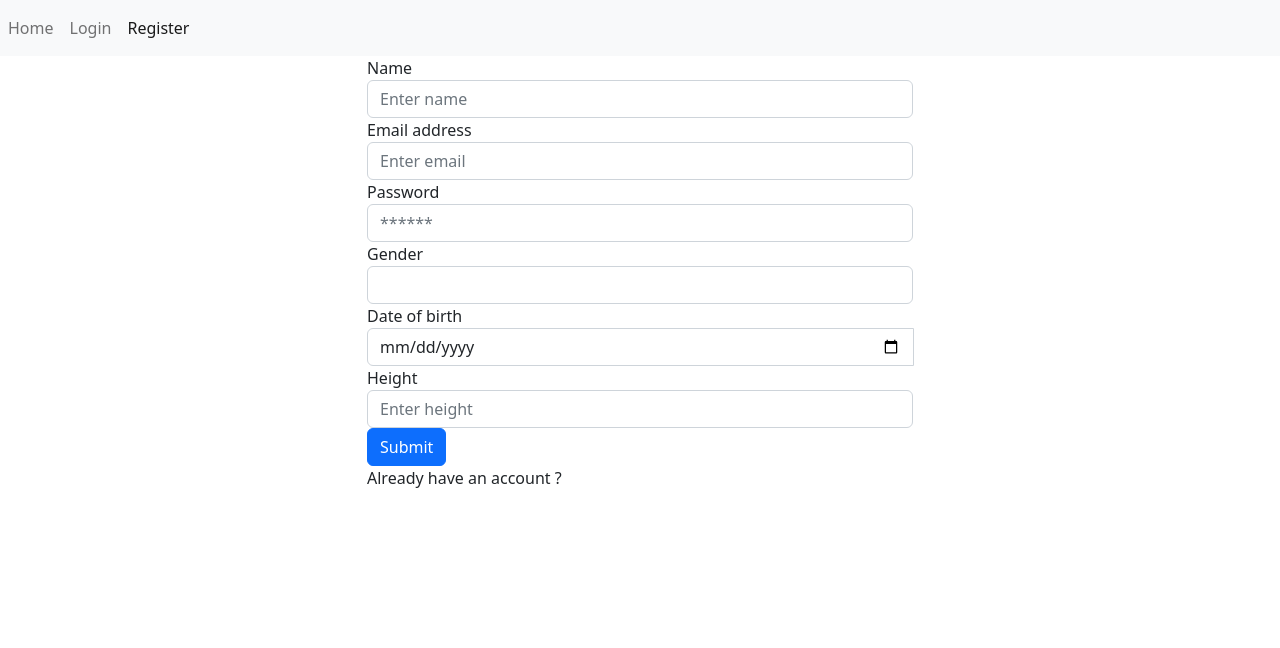
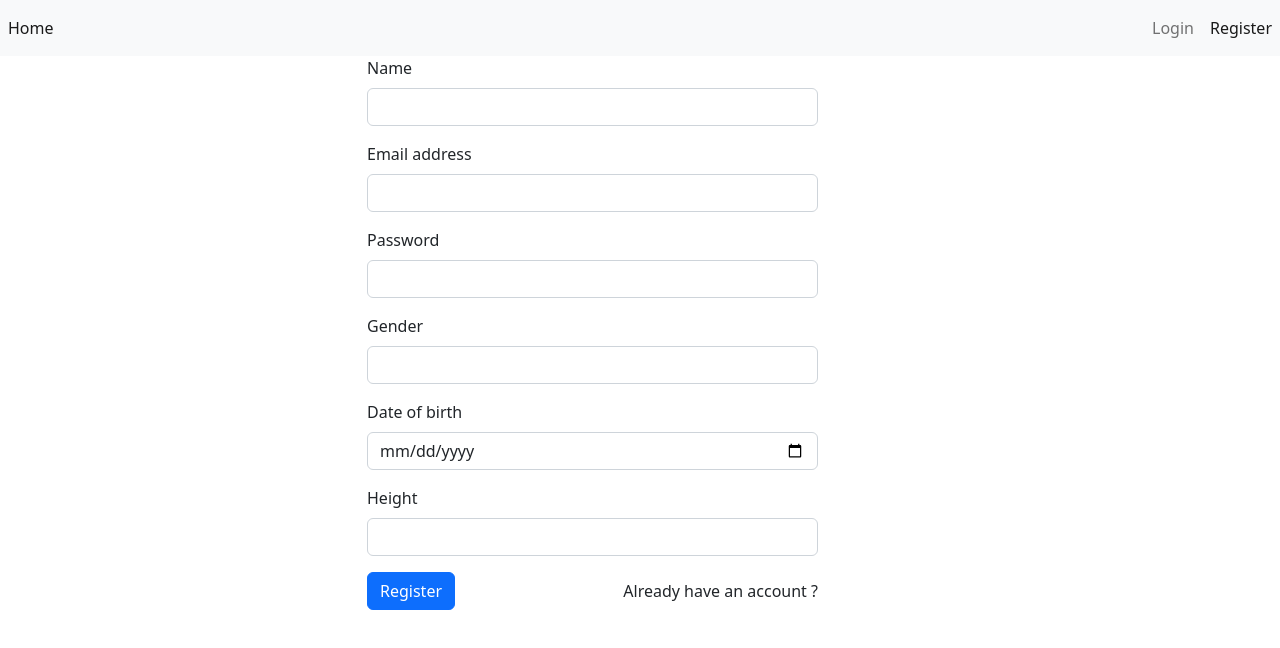
Before and after one commit to cailqk/my_progress_frontend, a React (Vite) app: page /register in a window 1280 px wide. Shown: the top 648 px of the page. Built offline with nearby package versions, Linux system fonts and the light colour scheme.

Commit message:
Create store. Implement login, register and logout with redux. Dynamic navbar

```diff
--- a/package.json
+++ b/package.json
@@ -10,8 +10,10 @@
     "preview": "vite preview"
   },
   "dependencies": {
+    "@reduxjs/toolkit": "^1.9.5",
     "react": "^18.2.0",
     "react-dom": "^18.2.0",
+    "react-redux": "^8.0.5",
     "react-router-dom": "^6.11.2"
   },
   "devDependencies": {
--- a/src/components/Auth/Login.tsx
+++ b/src/components/Auth/Login.tsx
@@ -1,55 +1,68 @@
 import { useState } from "react";
+import { useNavigate } from "react-router-dom";
+import { logActions } from "../../store/user-slice";
+import { useDispatch } from "react-redux";
+
 import * as api from "../../requests/API";
+
 
 const Login = () => {
   const [email, setEmail] = useState("");
-  const [pass, setPass] = useState("");
+  const [password, setPassword] = useState("");
+  const dispatch = useDispatch();
+  const navigate = useNavigate();
 
   const submitHandler = async (e: React.FormEvent<HTMLFormElement>) => {
     e.preventDefault();
 
-    if (email === "" || pass === "") {
+    if (email === "" || password === "") {
       return window.alert("Please fill all the fields!");
     }
-    await api.post("auth", {
+
+    const token = await api.post("auth", {
       email: email,
-      password: pass,
+      password: password,
     });
 
-    setEmail("");
-    setPass("");
+    localStorage.setItem("token", token["access_token"]);
+    dispatch(logActions.toggle())
+    navigate("/");
   };
 
   return (
     <div className="row">
       <div className="col-md-5 offset-md-3">
         <form onSubmit={submitHandler}>
-          <div className="form-group">
-            <label htmlFor="exampleInputEmail1">Email address</label>
+        <div className="mb-3">
+            <label htmlFor="emailInput" className="form-label">
+              Email address
+            </label>
             <input
               type="email"
               className="form-control"
-              id="exampleInputEmail1"
+              id="emailInput"
               aria-describedby="emailHelp"
-              placeholder="Enter email"
-              onChange={(e: any) => setEmail(e.target.value)}
+              value={email}
+              onChange={(e) => setEmail(e.target.value)}
             />
           </div>
-          <div className="form-group">
-            <label htmlFor="exampleInputPassword1">Password</label>
+          <div className="mb-3">
+            <label htmlFor="passwordInput" className="form-label">
+              Password
+            </label>
             <input
               type="password"
               className="form-control"
-              id="exampleInputPassword1"
-              placeholder="******"
-              onChange={(e: any) => setPass(e.target.value)}
+              id="passwordInput"
+              value={password}
+              onChange={(e) => setPassword(e.target.value)}
             />
           </div>
+          <div className="d-flex justify-content-between align-items-center">
           <button type="submit" className="btn btn-primary">
-            Submit
+            Log in
           </button>
-          <div>
-            <a>Don't have an account ?</a>
+            <a style={{cursor:'pointer'}}>Don't have an account ?</a>
           </div>
         </form>
       </div>
--- a/src/components/Auth/Register.tsx
+++ b/src/components/Auth/Register.tsx
@@ -1,66 +1,132 @@
+import { useState } from "react";
+import { useNavigate } from "react-router-dom";
+import * as api from "../../requests/API";
+
 const Register = () => {
+  const [name, setName] = useState("");
+  const [email, setEmail] = useState("");
+  const [password, setPassword] = useState("");
+  const [gender, setGender] = useState("");
+  const [date, setDate] = useState("");
+  const [height, setHeight] = useState("");
+
+  const navigate = useNavigate();
+
+  const submitHandler = async (e: React.FormEvent<HTMLFormElement>) => {
+    e.preventDefault();
+
+    if (
+      name == "" ||
+      email == "" ||
+      password == "" ||
+      gender == "" ||
+      date == "" ||
+      height == ""
+    ) {
+      window.alert("Please fill all the fields");
+    }
+
+    const user = {
+      name: name,
+      email: email,
+      password: password,
+      gender: gender,
+      dateOfBirth: date,
+      height: Number(height),
+    };
+
+    await api.post("users", user).then((res) => {
+      console.log(res);
+      navigate("/login");
+    });
+  };
+
   return (
     <div className="row">
-      <div className="col-md-6 offset-md-3">
-        <form>
-          <div className="form-group">
-            <label htmlFor="nameInput">Name</label>
+      <div className="col-md-5 offset-md-3">
+        <form onSubmit={submitHandler}>
+          <div className="mb-3">
+            <label htmlFor="nameInput" className="form-label">
+              Name
+            </label>
             <input
               type="text"
               className="form-control"
-              placeholder="Enter name"
-            ></input>
+              id="nameInput"
+              value={name}
+              onChange={(e) => setName(e.target.value)}
+            />
           </div>
-          <div className="form-group">
-            <label htmlFor="exampleInputEmail1">Email address</label>
+          <div className="mb-3">
+            <label htmlFor="emailInput" className="form-label">
+              Email address
+            </label>
             <input
               type="email"
               className="form-control"
-              id="exampleInputEmail1"
+              id="emailInput"
               aria-describedby="emailHelp"
-              placeholder="Enter email"
+              value={email}
+              onChange={(e) => setEmail(e.target.value)}
             />
           </div>
-          <div className="form-group">
-            <label htmlFor="exampleInputPassword1">Password</label>
+          <div className="mb-3">
+            <label htmlFor="passwordInput" className="form-label">
+              Password
+            </label>
             <input
               type="password"
               className="form-control"
-              id="exampleInputPassword1"
-              placeholder="******"
+              id="passwordInput"
+              value={password}
+              onChange={(e) => setPassword(e.target.value)}
             />
           </div>
-          <div className="form-group">
-            <label htmlFor="gender-input">Gender</label>
+          <div className="mb-3">
+            <label htmlFor="genderInput" className="form-label">
+              Gender
+            </label>
+            <select
+              className="form-control"
+              name="gender"
+              id="gender"
+              onChange={(e) => setGender(e.target.value)}
+            >
+              <option value=""></option>
+              <option value="male">male</option>
+              <option value="female">female</option>
+            </select>
+          </div>
+          <div className="mb-3">
+            <label htmlFor="dateInput" className="form-label">
+              Date of birth
+            </label>
             <input
-              type="text"
+              type="date"
               className="form-control"
-              id="gender-input"
-            ></input>
+              id="dateInput"
+              aria-describedby="emailHelp"
+              value={date}
+              onChange={(e) => setDate(e.target.value)}
+            />
           </div>
-          <div className="form-group">
-            <label>Date of birth</label>
-            <div className="input-group date" id="datetimepicker2">
-              <input type="date" className="form-control" />
-              <span className="input-group-addon">
-                <span className="glyphicon glyphicon-calendar"></span>
-              </span>
-            </div>
-          </div>
-          <div className="form-group">
-            <label htmlFor="nameInput">Height</label>
+          <div className="mb-3">
+            <label htmlFor="heightInput" className="form-label">
+              Height
+            </label>
             <input
               type="number"
               className="form-control"
-              min="100"
-              max="230"
-              placeholder="Enter height"
-            ></input>
+              id="heightInput"
+              aria-describedby="emailHelp"
+              value={height}
+              onChange={(e) => setHeight(e.target.value)}
+            />
           </div>
-          <button type="submit" className="btn btn-primary">
-            Submit
-          </button>
-          <div>
+          <div className="d-flex justify-content-between align-items-center">
+            <button type="submit" className="btn btn-primary">
+              Register
+            </button>
             <a>Already have an account ?</a>
           </div>
         </form>
--- a/src/components/core/Home.tsx
+++ b/src/components/core/Home.tsx
@@ -1,11 +1,5 @@
-import * as api from "../../requests/API";
-
 const Home = () => {
-  api.get("users").then((res) => {
-    console.log(res);
-  });
-
-  return <p>Hello</p>;
+  return "Home Page";
 };
 
 export default Home;
--- a/src/components/core/Navbar.tsx
+++ b/src/components/core/Navbar.tsx
@@ -1,26 +1,44 @@
-import { NavLink } from "react-router-dom";
+import { useSelector, useDispatch } from "react-redux";
+import { NavLink, useNavigate } from "react-router-dom";
+import { logActions } from "../../store/user-slice";
 
 const Navbar = () => {
+  const dispatch = useDispatch();
+  const navigate = useNavigate();
+  const logged = useSelector((state: any) => state.user.loggedIn);
+
+  const logoutHandler = () => {
+    dispatch(logActions.logout());
+    navigate("/login");
+  };
+
   return (
     <nav className="navbar navbar-expand-lg navbar-light bg-light">
-      <div className="collapse navbar-collapse" id="navbarNav">
-        <ul className="navbar-nav">
-          <li className="nav-item active">
-            <NavLink className="nav-link" to="/">
-              Home <span className="sr-only"></span>
+      <div className="d-flex">
+        <div className="collapse navbar-collapse" id="navbarNavAltMarkup">
+          <div className="navbar-nav">
+            <NavLink className="nav-link active" to="/">
+              Home
             </NavLink>
-          </li>
-          <li className="nav-item">
+            {logged && (
+              <div className="navbar-nav position-absolute end-0">
+                <a href="" className="nav-link" onClick={logoutHandler}>
+                  Logout
+                </a>
+              </div>
+            )}
+            {!logged && (
+              <div className="navbar-nav position-absolute end-0">
                 <NavLink className="nav-link" to="/login">
                   Login
                 </NavLink>
-          </li>
-          <li className="nav-item">
                 <NavLink className="nav-link" to="/register">
                   Register
                 </NavLink>
-          </li>
-        </ul>
+              </div>
+            )}
+          </div>
+        </div>
       </div>
     </nav>
   );
--- a/src/main.tsx
+++ b/src/main.tsx
@@ -2,8 +2,13 @@ import ReactDOM from "react-dom/client";
 import { BrowserRouter } from "react-router-dom";
 import App from "./App.jsx";
 
+import { Provider } from 'react-redux';
+import store from './store/index';
+
 ReactDOM.createRoot(document.getElementById("root") as HTMLElement).render(
+  <Provider store={store}>
   <BrowserRouter>
     <App />
   </BrowserRouter>
+  </Provider>
 );
--- a/src/requests/API.tsx
+++ b/src/requests/API.tsx
@@ -1,19 +1,15 @@
 const baseUrl = "http://localhost:5000/";
+const token = localStorage.getItem("token");
 
-async function get(url: string) {
-  return fetch(baseUrl + url)
-    .then((res) => res.json())
-    .then((data) => {
-      return data;
-    });
-}
-
-async function request(method: string, url: string, data: any) {
+async function request(method: string, url: string, data?: any) {
   const options: any = {
     method,
     headers: {},
+  };
 
-  };
+  if (token) {
+    options.headers["authorization"] = `Bearer ${token}`;
+  }
 
   if (data) {
     options.headers["Content-Type"] = "application/json";
@@ -23,10 +19,16 @@ async function request(method: string, url: string, data: any) {
   return fetch(baseUrl + url, options)
     .then((res) => res.json())
     .then((data) => {
+
+      if(data.message === 'Forbidden resource') {
+        console.log(data);
+
+      }
       return data;
     });
 }
 
+const get = request.bind({}, "GET");
 const post = request.bind({}, "POST");
 const patch = request.bind({}, "PATCH");
 const del = request.bind({}, "DELETE");
--- /dev/null
+++ b/src/store/index.ts
@@ -0,0 +1,11 @@
+import { configureStore } from "@reduxjs/toolkit";
+
+import logSlice from "./user-slice";
+
+const store = configureStore({
+  reducer: {
+    user: logSlice.reducer,
+  },
+});
+
+export default store;
--- /dev/null
+++ b/src/store/user-slice.ts
@@ -0,0 +1,19 @@
+import { createSlice } from "@reduxjs/toolkit";
+
+const logSlice = createSlice({
+  name: "user",
+  initialState: { loggedIn: false },
+  reducers: {
+    toggle(state) {
+      state.loggedIn = true;
+    },
+    logout(state) {
+        localStorage.removeItem("token");
+        state.loggedIn = false;
+    }
+  },
+});
+
+
+export const logActions = logSlice.actions;
+export default logSlice;
```
Also changed, not shown: 1 other file (tests, documents, lock files or other folders). Lines whose indentation alone changed are shown as unchanged.
